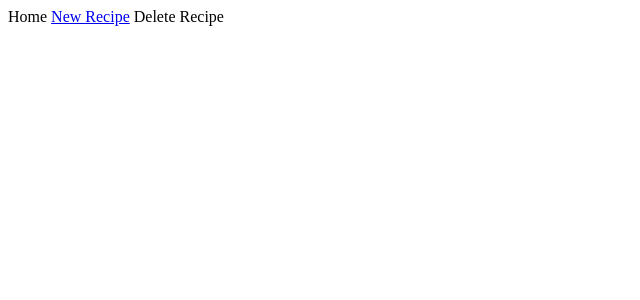
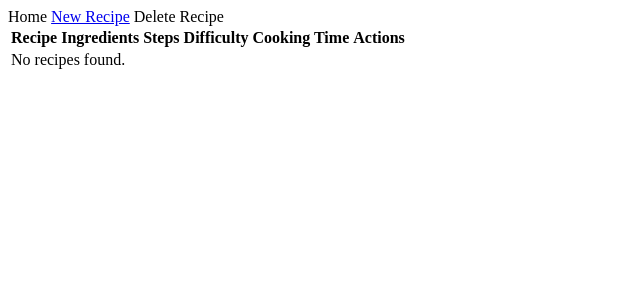
Before and after one commit to swayakrishna/RecipeApp, a Flask app: page / in a window 1280 px wide. Shown: the top 300 px of the page, without its empty margins (0-640 px from the left). Run offline with Flask 3, Linux system fonts and the light colour scheme.

Commit message:
Merged the list recipe into homepage

```diff
--- a/app.py
+++ b/app.py
@@ -15,7 +15,8 @@
 #homepage route
 @app.route('/')
 def index():
-    return render_template('index.html')
+    recipes = Recipe.query.all()  # Fetch all recipes from the database
+    return render_template('index.html', recipes=recipes)
 
 #adding new recipe route
 @app.route('/add_recipe', methods=['GET', 'POST'])
@@ -52,7 +53,6 @@
     recipes = Recipe.query.all()
     if request.method == 'POST':
         print(Recipe)
-
     return render_template('list_recipe.html', recipes=recipes)
 
 if __name__ == '__main__':
--- a/templates/index.html
+++ b/templates/index.html
@@ -11,5 +11,41 @@
         <a href="{{ url_for('add_recipe') }}" class="nav-item">New Recipe</a>
         <a class="nav-item">Delete Recipe</a>
     </nav>
+
+    <!-- List Recipes Section -->
+    <section class="recipe-list">
+        <table>
+            <thead>
+                <tr>
+                    <th>Recipe</th>
+                    <th>Ingredients</th>
+                    <th>Steps</th>
+                    <th>Difficulty</th>
+                    <th>Cooking Time</th>
+                    <th>Actions</th>
+                </tr>
+            </thead>
+            <tbody>
+                {% if recipes %}
+                    {% for recipe in recipes %}
+                    <tr>
+                        <td>{{ recipe.title }}</td>
+                        <td>{{ recipe.ingredients }}</td>
+                        <td>{{ recipe.steps }}</td>
+                        <td>{{ recipe.difficulty }}</td>
+                        <td>{{ recipe.cooking_time }}</td>
+                        <td>
+                            <a href="{{ url_for('edit_recipe', recipe_id=recipe.id) }}">Edit</a>
+                        </td>
+                    </tr>
+                    {% endfor %}
+                {% else %}
+                    <tr>
+                        <td colspan="6">No recipes found.</td>
+                    </tr>
+                {% endif %}
+            </tbody>
+        </table>
+    </section>
 </body>
 </html>
```
